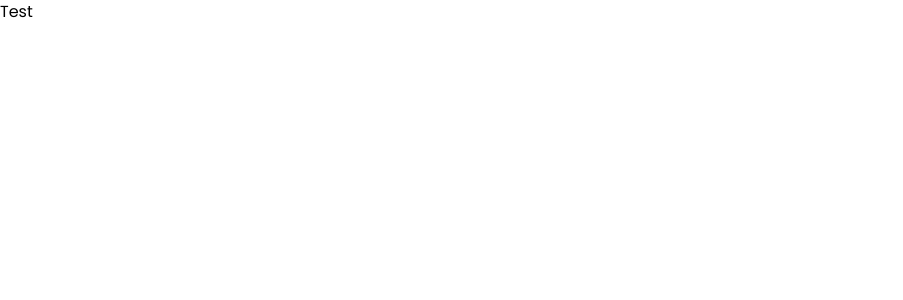
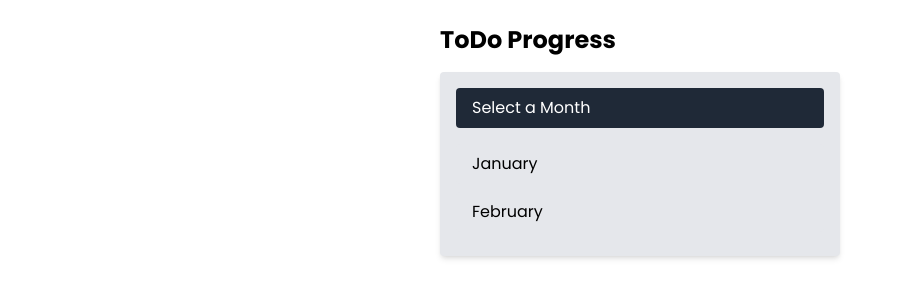
Before and after one commit to dclairvoyance/GarudaHacks5, a React (Vite) app in the folder frontend/: page /tracker in a window 1280 px wide. Shown: the top 300 px of the page, without its empty margins (0-903 px from the left). Built offline with nearby package versions, Linux system fonts and the light colour scheme.

Commit message:
feat: add tracker component

```diff
--- a/frontend/src/App.tsx
+++ b/frontend/src/App.tsx
@@ -2,6 +2,7 @@ import { BrowserRouter, Routes, Route } from "react-router-dom";
 import LoginPage from "./pages/Login";
 import ChatBot from "./pages/Chatbot";
 import HomePage from "./pages/Homepage";
+import TrackerComponent from "./pages/Tracker";
 
 function App() {
   return (
@@ -11,7 +12,7 @@ function App() {
         <Route path="/login" element={<LoginPage />} />
         <Route path="/register" element={<h1>Test</h1>} />
         <Route path="/consultation" element={<ChatBot />} />
-        <Route path="/tracker" element={<h1>Test</h1>} />
+        <Route path="/tracker" element={<TrackerComponent />} />
         <Route path="/progress" element={<h1>Test</h1>} />
       </Routes>
     </BrowserRouter>
--- /dev/null
+++ b/frontend/src/pages/Tracker.tsx
@@ -0,0 +1,97 @@
+import React, { useState } from 'react';
+
+const TrackerComponent = () => {
+  const [selectedMonth, setSelectedMonth] = useState(null);
+  const [tasks, setTasks] = useState({
+    January: [
+      { id: 1, name: 'Task 1', checked: false },
+      { id: 2, name: 'Task 2', checked: false }
+    ],
+    February: [
+      { id: 3, name: 'Task 3', checked: false },
+      { id: 4, name: 'Task 4', checked: false }
+    ]
+    // Add more months and tasks as needed
+  });
+
+  const [openMonth, setOpenMonth] = useState(null);
+
+  const handleMonthClick = (month) => {
+    if (openMonth === month) {
+      setOpenMonth(null); // Close if the same month is clicked
+    } else {
+      setOpenMonth(month); // Open the new month
+      setSelectedMonth(month);
+    }
+  };
+
+  const handleTaskChange = (month, taskId) => {
+    const updatedTasks = tasks[month].map(task =>
+      task.id === taskId ? { ...task, checked: !task.checked } : task
+    );
+    setTasks(prev => ({ ...prev, [month]: updatedTasks }));
+  };
+
+  const calculateProgress = (month) => {
+    const taskList = tasks[month] || [];
+    const totalTasks = taskList.length;
+    const completedTasks = taskList.filter(task => task.checked).length;
+    return totalTasks === 0 ? 0 : (completedTasks / totalTasks) * 100;
+  };
+
+  return (
+    <div className="p-6 max-w-md mx-auto">
+      <h1 className="text-2xl font-bold mb-4">ToDo Progress</h1>
+      <div className="relative">
+        <div className="bg-gray-200 p-4 rounded shadow-md">
+          <button
+            className="w-full bg-gray-800 text-white px-4 py-2 rounded mb-4 text-left"
+            onClick={() => handleMonthClick(null)}
+          >
+            {selectedMonth || 'Select a Month'}
+          </button>
+          {Object.keys(tasks).map(month => (
+            <div key={month} className="mb-2">
+              <button
+                className={`w-full text-left px-4 py-2 rounded ${openMonth === month ? 'bg-gray-300' : 'bg-gray-200'} focus:outline-none`}
+                onClick={() => handleMonthClick(month)}
+              >
+                {month}
+              </button>
+              {openMonth === month && (
+                <div className="mt-2 pl-4">
+                  <div className="relative">
+                    <div className="bg-gray-200 h-4 rounded">
+                      <div
+                        className="bg-blue-500 h-4 rounded"
+                        style={{ width: `${calculateProgress(month)}%` }}
+                      />
+                    </div>
+                    <span className="absolute top-0 right-0 text-xs text-blue-500">
+                      {Math.round(calculateProgress(month))}%
+                    </span>
+                  </div>
+                  <ul className="mt-2">
+                    {tasks[month].map(task => (
+                      <li key={task.id} className="mb-2 flex items-center">
+                        <input
+                          type="checkbox"
+                          checked={task.checked}
+                          onChange={() => handleTaskChange(month, task.id)}
+                          className="mr-2"
+                        />
+                        <span>{task.name}</span>
+                      </li>
+                    ))}
+                  </ul>
+                </div>
+              )}
+            </div>
+          ))}
+        </div>
+      </div>
+    </div>
+  );
+};
+
+export default TrackerComponent;
```
